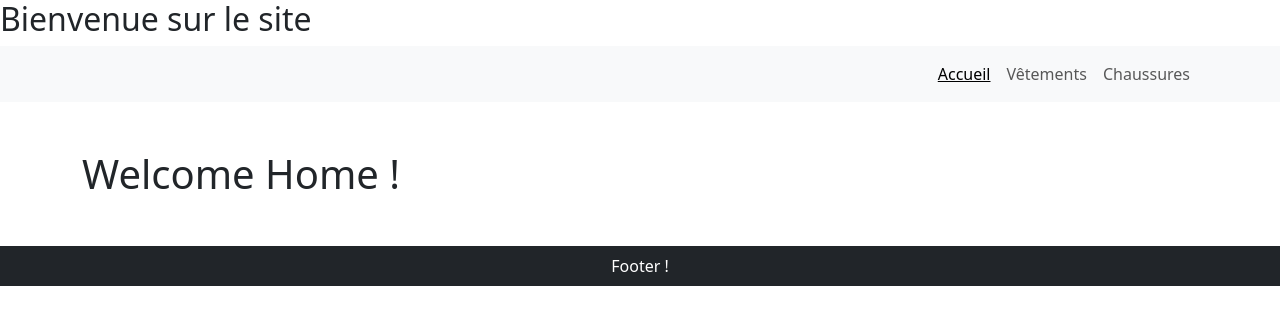
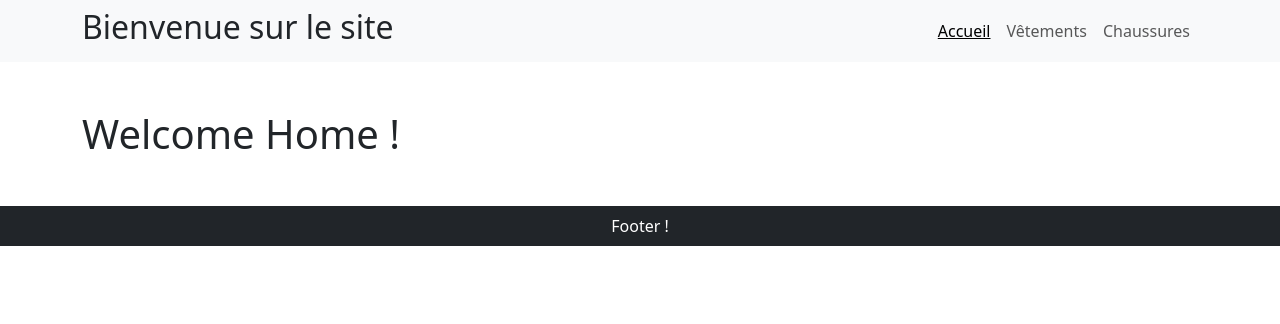
Before and after one commit to GuillaumeSowinski/react_router, a React (Vite) app: page / in a window 1280 px wide. Shown: the top 324 px of the page. Built offline with nearby package versions, Linux system fonts and the light colour scheme.

Commit message:
design replace

```diff
--- a/src/components/Header.jsx
+++ b/src/components/Header.jsx
@@ -7,13 +7,14 @@ function Header() {
     const match = useMatch('/categorie/:name');
     return (
         <header>
-            {match ? (
-                <h2>Catégorie : {match.params.name}</h2>
-            ) : (
-                <h2>Bienvenue sur le site</h2>
-            )}
+
             <Navbar bg="light">
                 <Container as="nav">
+                    {match ? (
+                        <h2>Catégorie : {match.params.name}</h2>
+                    ) : (
+                        <h2>Bienvenue sur le site</h2>
+                    )}
                     <Navbar.Toggle aria-controls="navbar" />
                     <Navbar.Collapse id="navbar">
                         <Nav className="ms-auto">
```
